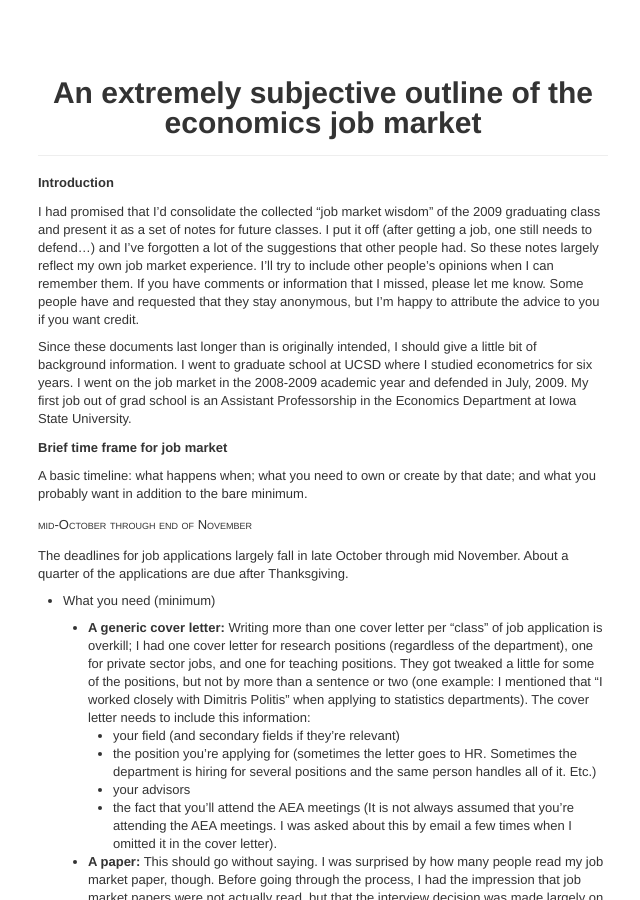
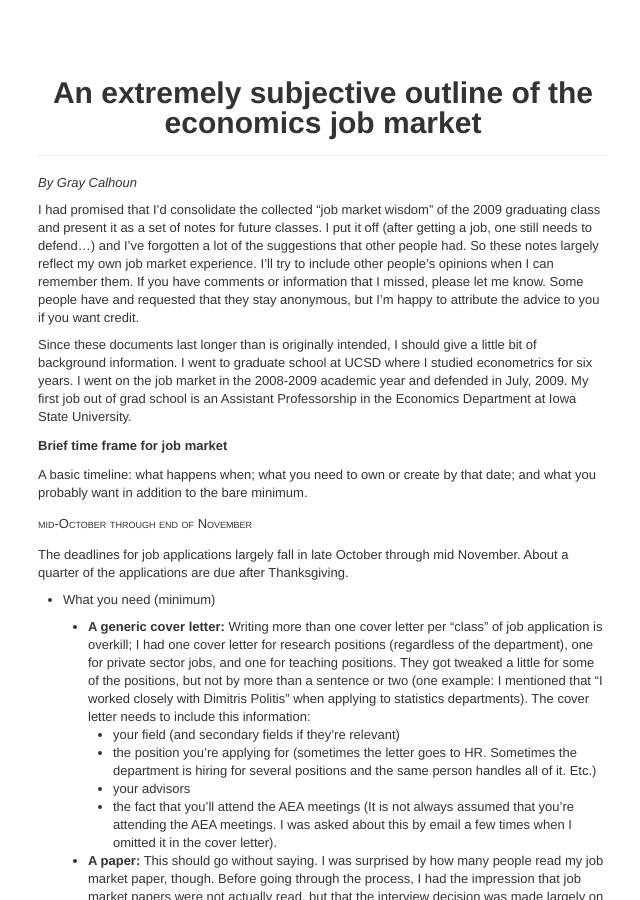
Before and after one commit to mmkuang/grayclhn.github.io, a Jekyll site: the page built from handouts/_posts/2009-09-01-job-market-notes.md, in a window 1280 px wide and 900 px high. Shown: the whole window, without its empty margins (617-1257 px from the left). Built offline with Jekyll 4.4.1, drawn with Linux system fonts in a browser that asks for light colours.

Commit message:
Added author info for blog posts

```diff
--- a/_layouts/handout.html
+++ b/_layouts/handout.html
@@ -2,6 +2,10 @@
 layout: default
 span: 10
 ---
+
+{% if page.author %}
+<p><i>By {{ page.author }}</i></p>
+{% endif %}
 
 {{ content }}
 
--- a/handouts/_posts/2009-09-01-job-market-notes.md
+++ b/handouts/_posts/2009-09-01-job-market-notes.md
@@ -5,10 +5,8 @@ date: 2012-08-03
 tags:
   - graduate
   - job market
+author: Gray Calhoun
 ---
-
-Introduction
-------------
 
 I had promised that I'd consolidate the collected "job market wisdom"
 of the 2009 graduating class and present it as a set of notes for
```
Also changed, not shown: handouts/_posts/2011-08-01-computing-handout.md (+1 -0 lines).
